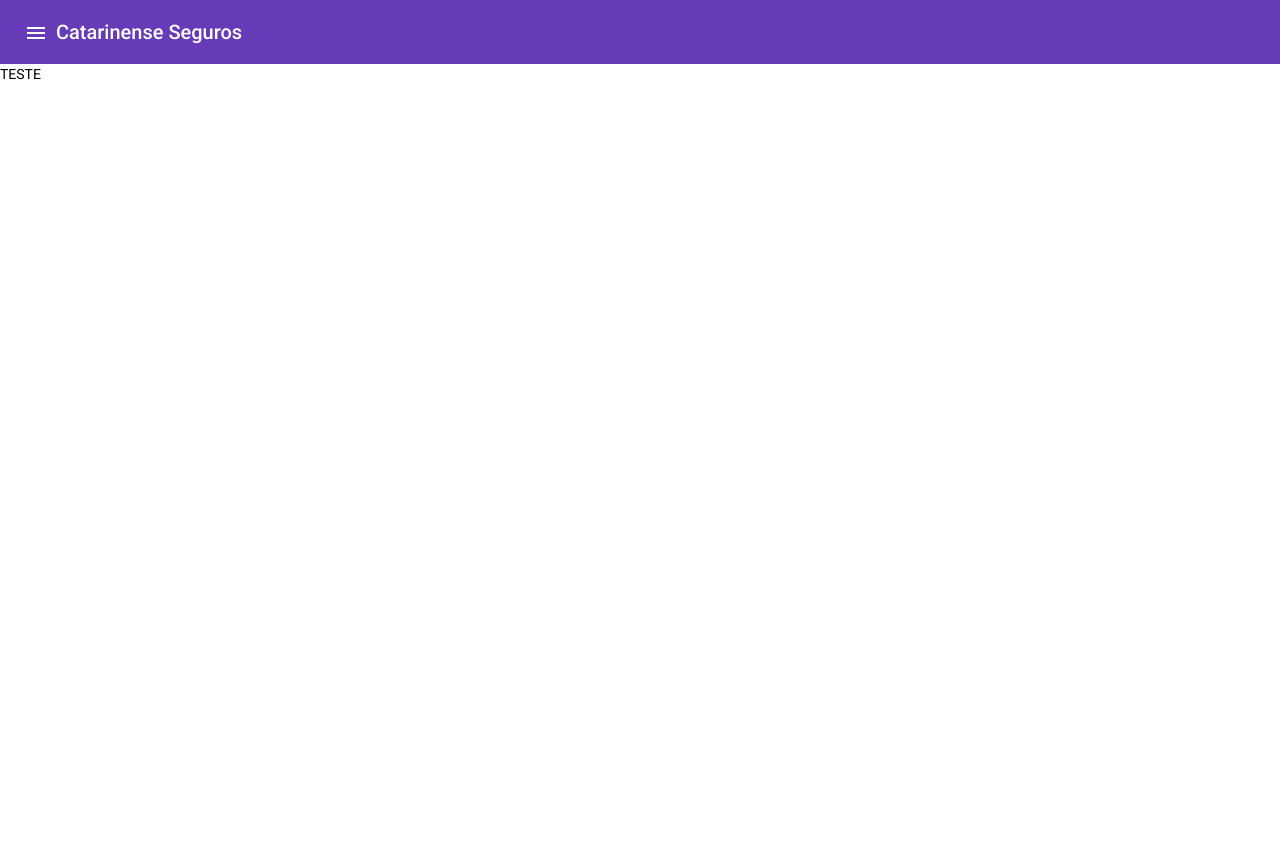
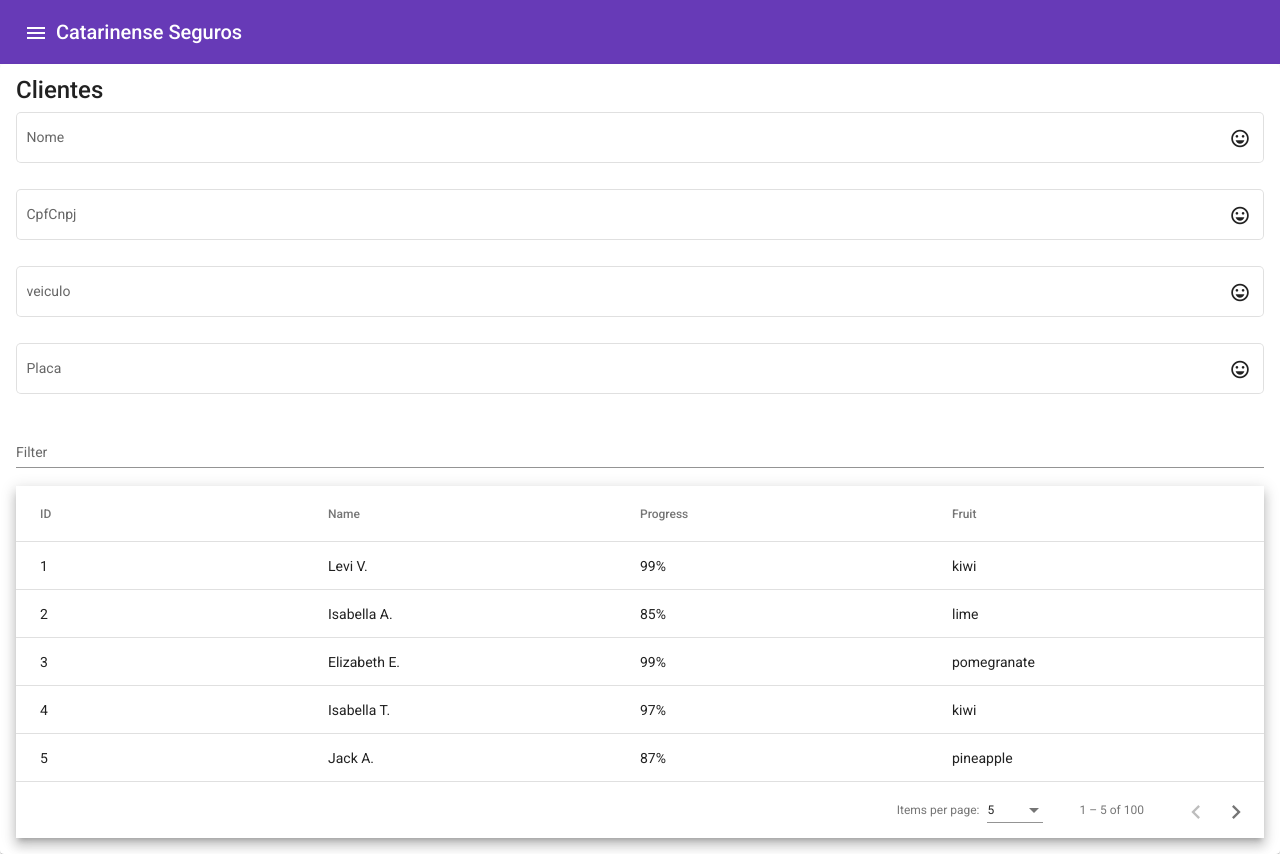
Before and after one commit to educlass/CsWeb, an Angular app in the folder cs-web-client/: page /clientes in a window 1280 px wide. Before the commit the page ends 800 px from the top, so only its background shows below. Built offline with nearby package versions, Linux system fonts and the light colour scheme.

Commit message:
inclusao de campos iniciais

```diff
--- a/cs-web-client/src/app/clientes/clientes/clientes.component.html
+++ b/cs-web-client/src/app/clientes/clientes/clientes.component.html
@@ -1 +1,68 @@
-TESTE
+<mat-card>
+  <mat-card-title>Clientes</mat-card-title>
+
+    <mat-form-field appearance="outline">
+      <mat-label>Nome</mat-label>
+      <input matInput placeholder="Nome">
+      <mat-icon matSuffix>sentiment_very_satisfied</mat-icon>
+    </mat-form-field>
+    <mat-form-field appearance="outline">
+      <mat-label>CpfCnpj</mat-label>
+      <input matInput placeholder="CpfCnpj">
+      <mat-icon matSuffix>sentiment_very_satisfied</mat-icon>
+    </mat-form-field>
+    <mat-form-field appearance="outline">
+      <mat-label>veiculo</mat-label>
+      <input matInput placeholder="veiculo">
+      <mat-icon matSuffix>sentiment_very_satisfied</mat-icon>
+    </mat-form-field>
+    <mat-form-field appearance="outline">
+      <mat-label>Placa</mat-label>
+      <input matInput placeholder="Placa">
+      <mat-icon matSuffix>sentiment_very_satisfied</mat-icon>
+    </mat-form-field>
+
+  <mat-form-field appearance="standard">
+    <mat-label>Filter</mat-label>
+    <input matInput (keyup)="applyFilter($event)" placeholder="Ex. Mia" #input>
+  </mat-form-field>
+
+  <div class="mat-elevation-z8">
+    <table mat-table [dataSource]="dataSource" matSort>
+
+      <!-- ID Column -->
+      <ng-container matColumnDef="id">
+        <th mat-header-cell *matHeaderCellDef mat-sort-header> ID </th>
+        <td mat-cell *matCellDef="let row"> {{row.id}} </td>
+      </ng-container>
+
+      <!-- Progress Column -->
+      <ng-container matColumnDef="progress">
+        <th mat-header-cell *matHeaderCellDef mat-sort-header> Progress </th>
+        <td mat-cell *matCellDef="let row"> {{row.progress}}% </td>
+      </ng-container>
+
+      <!-- Name Column -->
+      <ng-container matColumnDef="name">
+        <th mat-header-cell *matHeaderCellDef mat-sort-header> Name </th>
+        <td mat-cell *matCellDef="let row"> {{row.name}} </td>
+      </ng-container>
+
+      <!-- Fruit Column -->
+      <ng-container matColumnDef="fruit">
+        <th mat-header-cell *matHeaderCellDef mat-sort-header> Fruit </th>
+        <td mat-cell *matCellDef="let row"> {{row.fruit}} </td>
+      </ng-container>
+
+      <tr mat-header-row *matHeaderRowDef="displayedColumns"></tr>
+      <tr mat-row *matRowDef="let row; columns: displayedColumns;"></tr>
+
+      <!-- Row shown when there is no matching data. -->
+      <tr class="mat-row" *matNoDataRow>
+        <td class="mat-cell" colspan="4">No data matching the filter "{{input.value}}"</td>
+      </tr>
+    </table>
+    <mat-paginator [pageSizeOptions]="[5, 10, 25, 100]" aria-label="Select page of users"></mat-paginator>
+
+  </div>
+</mat-card>
--- a/cs-web-client/src/app/clientes/clientes/clientes.component.scss
+++ b/cs-web-client/src/app/clientes/clientes/clientes.component.scss
@@ -0,0 +1,12 @@
+table {
+  width: 100%;
+}
+
+.mat-form-field {
+  font-size: 14px;
+  width: 100%;
+}
+
+td, th {
+  width: 25%;
+}
--- a/cs-web-client/src/app/clientes/clientes/clientes.component.ts
+++ b/cs-web-client/src/app/clientes/clientes/clientes.component.ts
@@ -1,4 +1,23 @@
-import { Component, OnInit } from '@angular/core';
+import { Component, OnInit, ViewChild, AfterViewInit } from '@angular/core';
+import { MatTableDataSource } from '@angular/material/table';
+import { MatPaginator } from '@angular/material/paginator';
+import { MatSort } from '@angular/material/sort';
+
+export interface UserData {
+  id: string;
+  name: string;
+  progress: string;
+  fruit: string;
+}
+
+/** Constants used to fill up our data base. */
+const FRUITS: string[] = [
+  'blueberry', 'lychee', 'kiwi', 'mango', 'peach', 'lime', 'pomegranate', 'pineapple'
+];
+const NAMES: string[] = [
+  'Maia', 'Asher', 'Olivia', 'Atticus', 'Amelia', 'Jack', 'Charlotte', 'Theodore', 'Isla', 'Oliver',
+  'Isabella', 'Jasper', 'Cora', 'Levi', 'Violet', 'Arthur', 'Mia', 'Thomas', 'Elizabeth'
+];
 
 @Component({
   selector: 'app-clientes',
@@ -7,9 +26,48 @@
 })
 export class ClientesComponent implements OnInit {
 
-  constructor() { }
-
   ngOnInit(): void {
   }
 
+  displayedColumns: string[] = ['id', 'name', 'progress', 'fruit'];
+  dataSource: MatTableDataSource<UserData>;
+
+  @ViewChild(MatPaginator, {static: false}) paginator!: MatPaginator;
+  @ViewChild(MatSort, { static: false }) sort!: MatSort;
+
+  constructor() {
+    // Create 100 users
+    const users = Array.from({ length: 100 }, (_, k) => createNewUser(k + 1));
+    console.log(users);
+    // Assign the data to the data source for the table to render
+    this.dataSource = new MatTableDataSource(users);
+  }
+
+  ngAfterViewInit() {
+    this.dataSource.paginator = this.paginator;
+    this.dataSource.sort = this.sort;
+  }
+
+  applyFilter(event: Event) {
+    const filterValue = (event.target as HTMLInputElement).value;
+    this.dataSource.filter = filterValue.trim().toLowerCase();
+
+    if (this.dataSource.paginator) {
+      this.dataSource.paginator.firstPage();
+    }
+  }
 }
+
+/** Builds and returns a new User. */
+function createNewUser(id: number): UserData {
+  const name = NAMES[Math.round(Math.random() * (NAMES.length - 1))] + ' ' +
+    NAMES[Math.round(Math.random() * (NAMES.length - 1))].charAt(0) + '.';
+
+  return {
+    id: id.toString(),
+    name: name,
+    progress: Math.round(Math.random() * 100).toString(),
+    fruit: FRUITS[Math.round(Math.random() * (FRUITS.length - 1))]
+  };
+
+}
```
Also changed, not shown: cs-web-client/src/app/shared/app-material/app-material.module.ts (+11 -1 lines).
